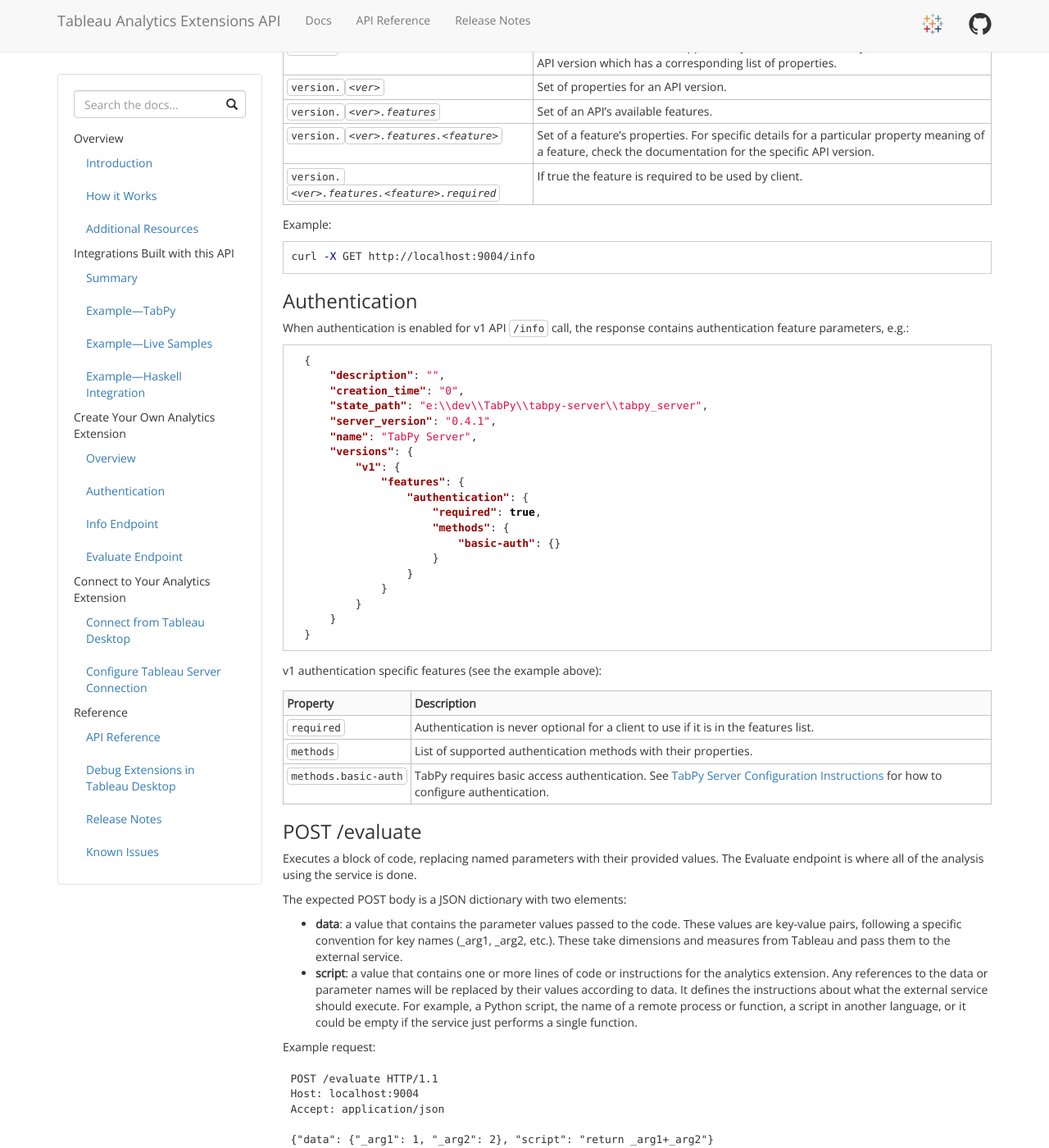
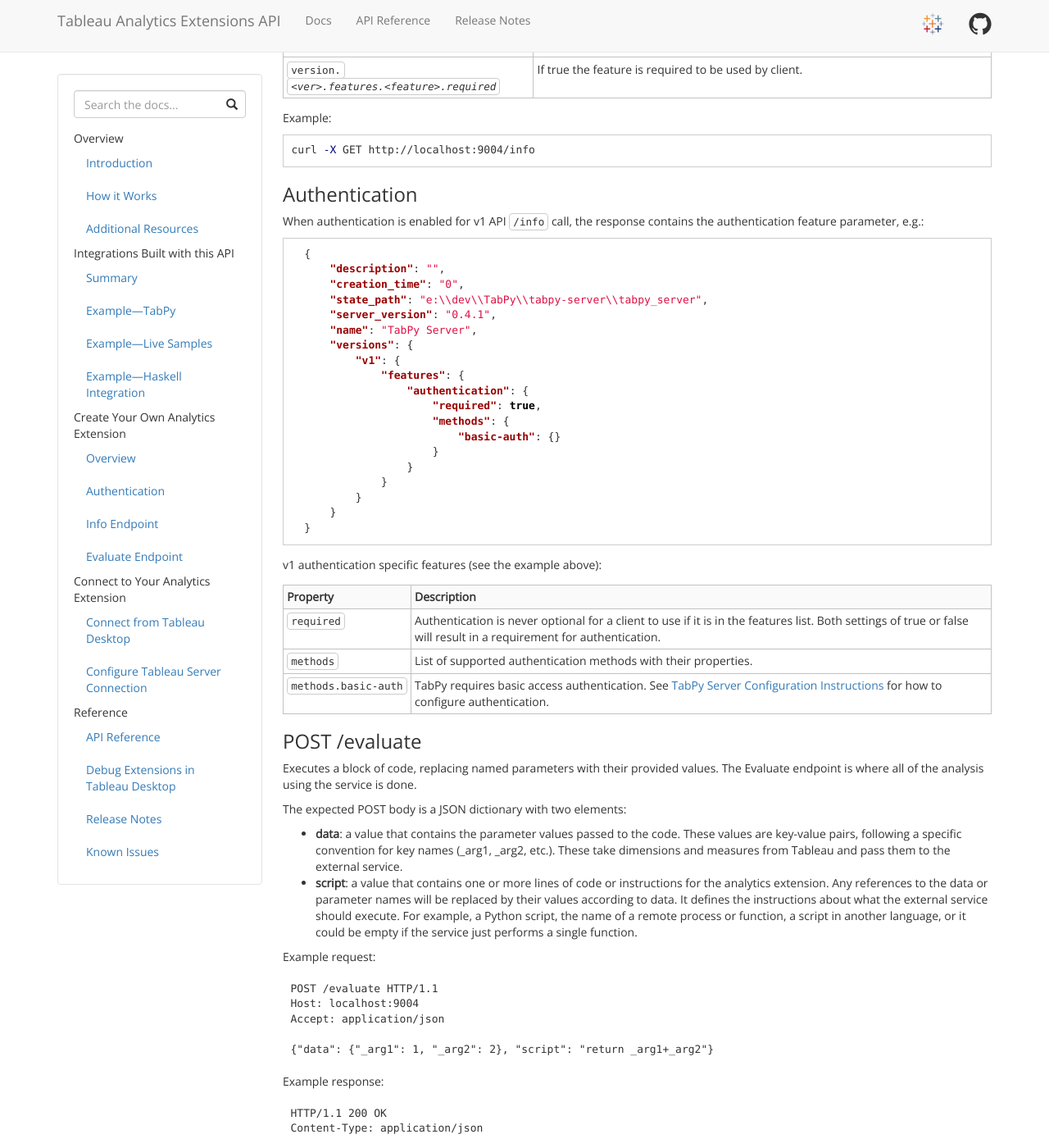
Before and after one commit to tableau/analytics-extensions-api, a Jekyll site: the page built from docs/ae_api_ref.md, in a window 1280 px wide and 1400 px high, scrolled down 1785 px. Shown: the whole window at 82% size. Built offline with Jekyll 4.4.1, drawn with Linux system fonts in a browser that asks for light colours; nearby versions of some CDN libraries; some of the changed text lies outside the part shown.

Commit message:
Update ae_api_ref.md

````diff
--- a/docs/ae_api_ref.md
+++ b/docs/ae_api_ref.md
@@ -94,7 +87,7 @@
 
 ### Authentication
 
-When authentication is enabled for v1 API `/info` call, the response contains authentication feature parameters, e.g.:
+When authentication is enabled for v1 API `/info` call, the response contains the authentication feature parameter, e.g.:
 
   ```json
   {
@@ -122,7 +115,7 @@
 
 Property | Description
 --- | ---
-`required` | Authentication is never optional for a client to use if it is in the features list.
+`required` | Authentication is never optional for a client to use if it is in the features list. Both settings of true or false will result in a requirement for authentication.
 `methods` | List of supported authentication methods with their properties.
 `methods.basic-auth` | TabPy requires basic access authentication. See [TabPy Server Configuration Instructions](server-config.md#authentication) for how to configure authentication.
 
````
Also changed, not shown: other parts of docs/ae_api_ref.md (+1 -8 lines).
